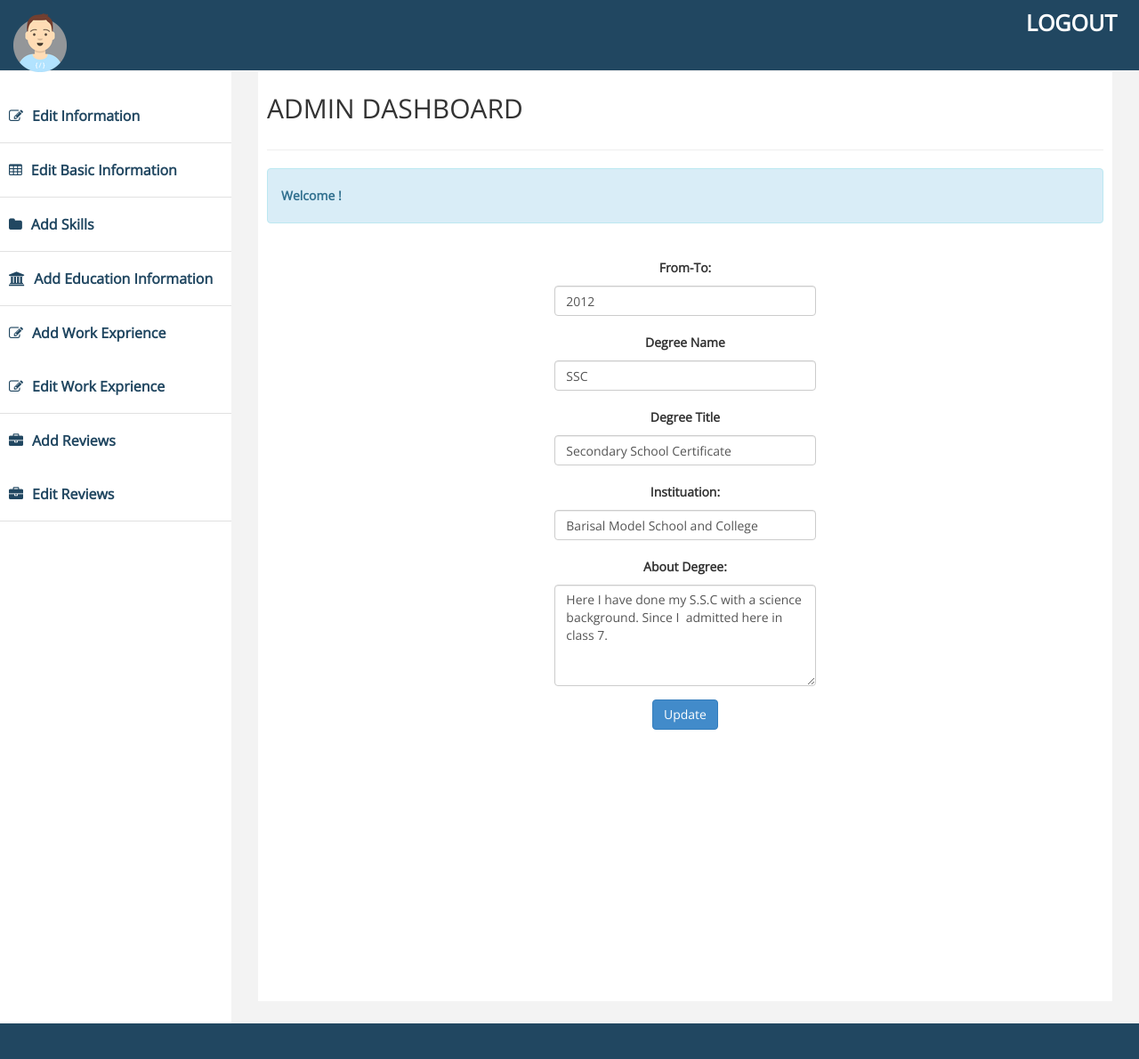
After one commit to jalis55/django-portfolio, a Django app: page /admin-dash/edit-education/17 in a window 1280 px wide. The commit adds this page. Shown: the whole page at 89% size. Run offline with Django 3.2, Linux system fonts and the light colour scheme; data comes from the database, SQL or seed files in the repository; both versions use the stored data as it was after the commit; some libraries are stand-ins or nearby versions.

Commit message:
education crud has been added

```diff
--- a/accounts/views.py
+++ b/accounts/views.py
@@ -1,13 +1,14 @@
 from django.shortcuts import render,HttpResponse,redirect
 from django.contrib import messages
 from django.contrib.auth.models import User,auth
-from dashboard.models import Skills
+from dashboard.models import Skills,Education
 
 # Create your views here.
 def home(request):
 	skills=Skills.objects.all()
+	educations=Education.objects.all()
 
-	return render(request,'front_end/index.html',{'skills':skills})
+	return render(request,'front_end/index.html',{'skills':skills,'educations':educations})
 
 
 def login_user(request):
--- a/dashboard/models.py
+++ b/dashboard/models.py
@@ -24,6 +24,7 @@ class Education(models.Model):
     degree_name=models.CharField(max_length=50)
     degree_title=models.CharField(max_length=50)
     instituation=models.CharField(max_length=50)
+    about_degree=models.CharField(max_length=300)
 
 class Reviews(models.Model):
     clients_name=models.CharField(max_length=30)
--- a/dashboard/urls.py
+++ b/dashboard/urls.py
@@ -4,9 +4,16 @@ from . import views
 
 urlpatterns=[
 	path('',views.admin_home,name='admin_home'),
+	#skills
 	path('add-skills',views.add_skills,name='add_skills'),
 	path('add-skills/<int:id>',views.edit_skills,name='edit_skills'),
 	path('delete-skill/<int:id>',views.delete_skills,name='delete_skills'),
+	#educations
+	path('add-education',views.add_education,name='add_education'),
+	path('edit-education/<int:id>',views.edit_education,name='edit_education'),
+	path('delete-education/<int:id>',views.delete_education,name='delete_education'),
+
+	#reviews
 
 
 ]
--- a/dashboard/views.py
+++ b/dashboard/views.py
@@ -1,7 +1,8 @@
 from django.shortcuts import render,HttpResponse,redirect
 from django.contrib.auth.decorators import login_required
-from dashboard.models import Skills
+from dashboard.models import Skills,Education
 import json
+
 
 
 # Create your views here.
@@ -9,7 +10,7 @@ import json
 def admin_home(request):
 	return render(request,'admin_pages/home.html')
 	# return HttpResponse("Hello admin")
-
+#skills
 @login_required(login_url="login_user")
 def add_skills(request):
 	if request.method=="POST":
@@ -41,3 +42,55 @@ def edit_skills(request,id):
 def delete_skills(request,id):
 	Skills.objects.get(id=id).delete()
 	return redirect('add_skills')
+
+#educations
+
+def add_education(request):
+	if request.method=='POST':
+		from_to=request.POST['from_to']
+		degree_name=request.POST['degree_name']
+		degree_title=request.POST['degree_title']
+		instituation=request.POST['instituation']
+		about_degree=request.POST['about_degree']
+
+		Education.objects.create(
+			from_to=from_to,
+			degree_name=degree_name,
+			degree_title=degree_title,
+			instituation=instituation,
+			about_degree=about_degree
+
+			)
+		#success='Insertion succeed'
+		#return HttpResponse(json.dumps({'mes': success}), content_type="application/json")
+	educations=Education.objects.all()
+	return render(request,'admin_pages/add_education.html',{'educations':educations})
+
+def edit_education(request,id):
+	if request.method=='POST':
+		from_to=request.POST['from_to']
+		degree_name=request.POST['degree_name']
+		degree_title=request.POST['degree_title']
+		instituation=request.POST['instituation']
+		about_degree=request.POST['about_degree']
+		edu_data=Education.objects.get(id=id)
+
+		edu_data.from_to=from_to
+		edu_data.degree_name=degree_name
+		edu_data.degree_title=degree_title
+		edu_data.instituation=instituation
+		edu_data.about_degree=about_degree
+		edu_data.save()
+		return redirect('add_education')
+
+
+
+	edu=Education.objects.get(id=id)
+	return render(request,'admin_pages/edit_education.html',{'edu':edu})
+
+def delete_education(request,id):
+	Education.objects.get(id=id).delete()
+	data = {}
+	data['something'] = 'useful'
+
+	return redirect('add_education')
--- a/templates/admin_pages/add_skills.html
+++ b/templates/admin_pages/add_skills.html
@@ -2,7 +2,7 @@
 
 
 <div class="col-lg-4 col-md-4 col-md-offset-4 col-lg-offset-4">
-    <form action="{% url 'add_skills' %}" method="POST" id="add_skills">
+    <form id="add_skills">
         {% csrf_token %}
         <div class="form-group">
             <input class="form-control" placeholder="Expertise in" id="skill_name" name="skill_name" />
--- a/templates/admin_pages/base.html
+++ b/templates/admin_pages/base.html
@@ -15,6 +15,7 @@
     <link href="{% static 'admin_assets/assets/css/custom.css' %}" rel="stylesheet" />
     <!-- GOOGLE FONTS-->
     <link href='http://fonts.googleapis.com/css?family=Open+Sans' rel='stylesheet' type='text/css' />
+
 </head>
 
 <body>
@@ -56,8 +57,7 @@
                         <a href="{% url 'add_skills' %}"><i class="fa fa-folder"></i>Add Skills </a>
                     </li>
                     <li>
-                        <a href="#"><i class="fa fa-bank "></i>Add Education Information </a>
-                        <a href="#"><i class="fa fa-bank "></i>Edit Education Information </a>
+                        <a href="{% url 'add_education' %}"><i class="fa fa-bank "></i>Add Education Information </a>
                     </li>
                     <li>
                         <a href="#"><i class="fa fa-edit "></i>Add Work Exprience  </a>
@@ -128,6 +128,7 @@
     <!-- CUSTOM SCRIPTS -->
     <script src="{% static 'admin_assets/assets/js/custom.js' %}"></script>
 
+
 </body>
 
 </html>
--- /dev/null
+++ b/templates/admin_pages/edit_education.html
@@ -0,0 +1,40 @@
+{% extends 'admin_pages/base.html' %} {% block content %}
+
+
+<div class="col-lg-4 col-md-4 col-lg-offset-4 col-md-offset-4">
+  <form id="add_education" method="POST">
+    {% csrf_token %}
+    <div class="form-group">
+      <label for="comment">From-To:</label>
+      <input class="form-control" rows="5" id="from_to" name="from_to"  value="{{edu.from_to}}" />
+    </div>
+
+    <div class="form-group">
+      <label for="comment">Degree Name</label>
+      <input type="text" class="form-control" rows="5" id="degree_name" name="degree_name"  value="{{edu.degree_name}}" />
+    </div>
+
+    <div class="form-group">
+      <label for="comment">Degree Title</label>
+      <input type="text" class="form-control" rows="5" id="degree_title" name="degree_title"  value="{{edu.degree_title}}" />
+    </div>
+
+    <div class="form-group">
+          <label for="comment">Instituation:</label>
+          <input class="form-control" rows="5" id="instituation" name="instituation"  value="{{edu.instituation}}" />
+    </div>
+
+    <div class="form-group">
+      <label for="comment">About Degree:</label>
+      <textarea class="form-control" rows="5" id="about_degree" name="about_degree" >{{edu.about_degree}}</textarea>
+    </div>
+    <button type="submit" class="btn btn-primary" }}>Update</button>
+  </form>
+</div>
+
+
+
+
+
+
+{% endblock %}
```
Also changed, not shown: templates/admin_pages/add_education.html (added, +109 -0 lines), templates/front_end/index.html (+20 -39 lines), dashboard/migrations/0002_education_about_degree.py (added), db.sqlite3.
